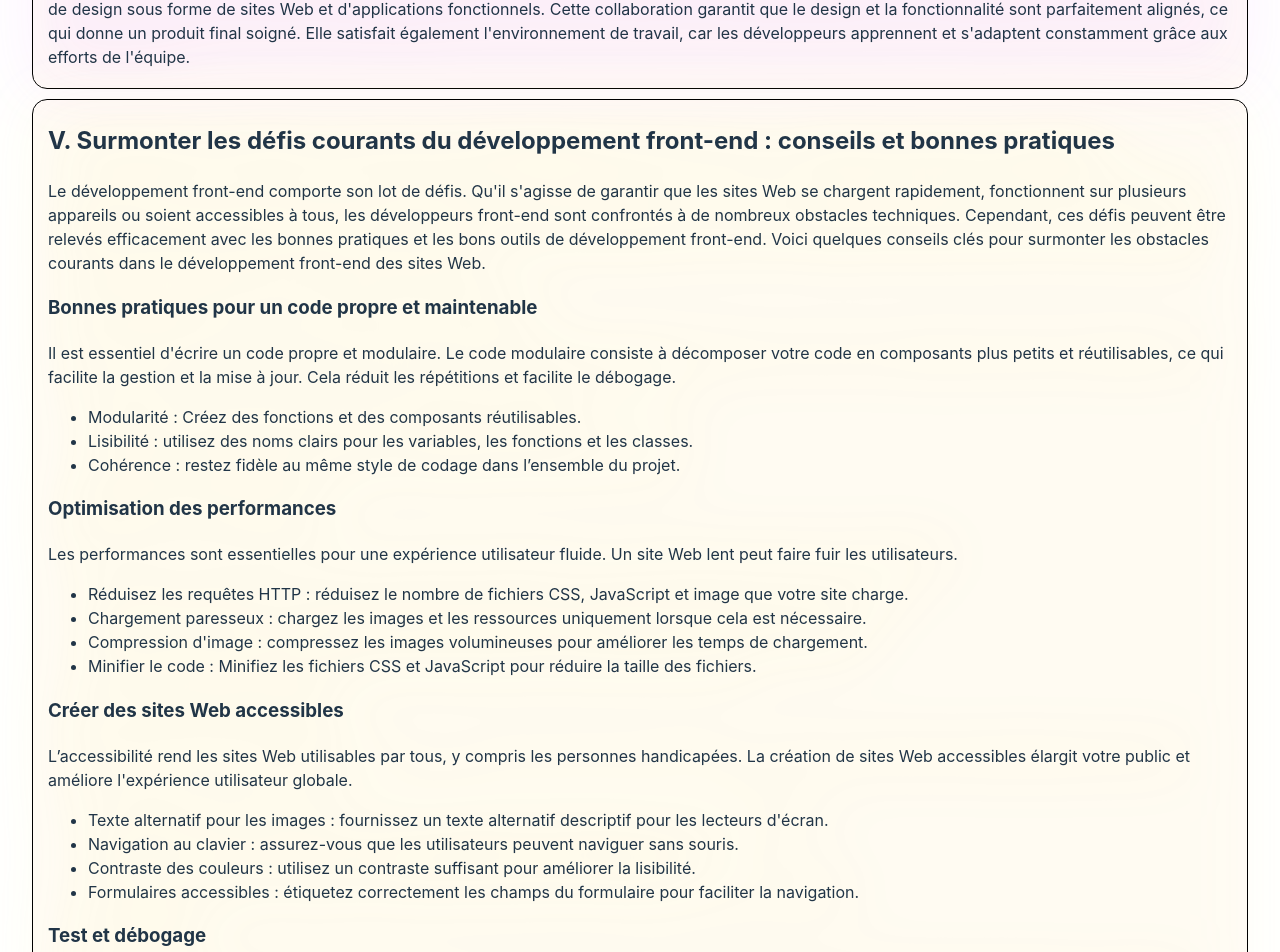
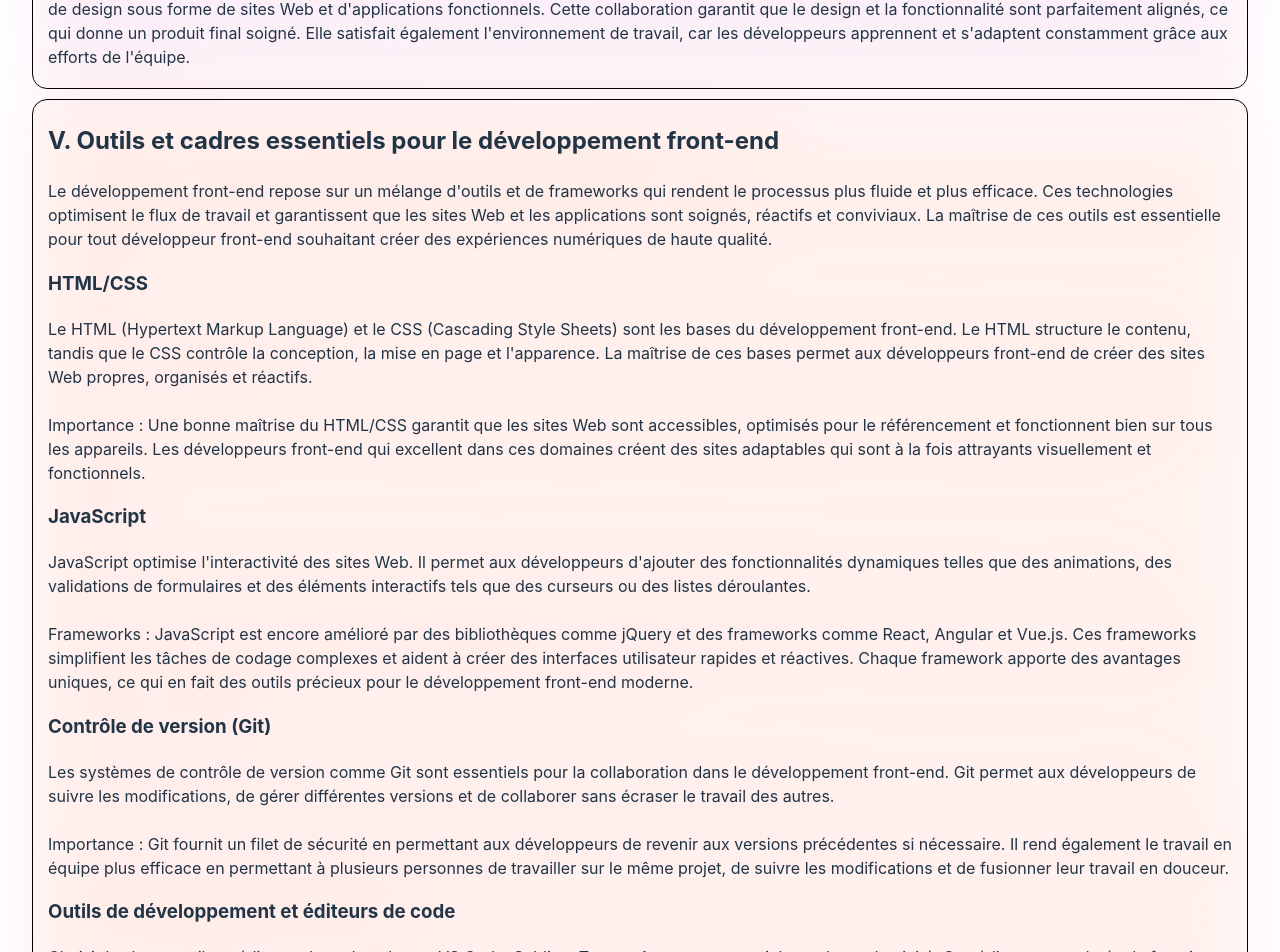
Before and after one commit to JlCln/self-study-01, a React (Vite) app: page / in a window 1280 px wide. Shown: the part 3680-4632 px from the top of the page. Built offline with nearby package versions, Linux system fonts and the light colour scheme.

Commit message:
source added

```diff
--- a/index.html
+++ b/index.html
@@ -2,7 +2,7 @@
 <html lang="en">
   <head>
     <meta charset="UTF-8" />
-    <link rel="icon" type="image/svg+xml" href="/vite.svg" />
+    <link rel="icon" type="image/svg+xml" href="/nebula-1.png" />
     <meta name="viewport" content="width=device-width, initial-scale=1.0" />
     <title>Sujet de veille: A propos du front-end</title>
   </head>
--- a/src/App.css
+++ b/src/App.css
@@ -178,6 +178,14 @@
   filter: drop-shadow(0 0 2em #df61fb60);
 }
 
+#part-five {
+  background-color: rgba(250, 235, 215, 0.156);
+  padding: 3px 15px;
+  border-radius: 15px;
+  border: 1px solid black;
+  filter: drop-shadow(0 0 2em #ff444460);
+}
+
 #last-part {
   background-color: rgba(250, 235, 215, 0.156);
   padding: 3px 15px;
--- a/src/App.tsx
+++ b/src/App.tsx
@@ -6,6 +6,7 @@ import PartOne from './components/PartOne'
 import PartTwo from './components/PartTwo'
 import PartThree from './components/PartThree'
 import LastPart from './components/LastPart'
+import PartFour from './components/PartFour'
 
 function App() {
 
@@ -18,6 +19,7 @@ function App() {
       <PartOne />
       <PartTwo />
       <PartThree />
+      <PartFour />
       <LastPart />
       </div>
     </>
--- a/src/components/LastPart.tsx
+++ b/src/components/LastPart.tsx
@@ -4,7 +4,7 @@ export default function LastPart() {
   return (
     <div className="last-part">
         <section className="section-container" id="last-part">
-        <h2>V. Surmonter les défis courants du développement front-end : conseils et bonnes pratiques</h2>
+        <h2>VI. Surmonter les défis courants du développement front-end : conseils et bonnes pratiques</h2>
 <p>Le développement front-end comporte son lot de défis. Qu'il s'agisse de garantir que les sites Web se chargent rapidement, fonctionnent sur plusieurs appareils ou soient accessibles à tous, les développeurs front-end sont confrontés à de nombreux obstacles techniques. Cependant, ces défis peuvent être relevés efficacement avec les bonnes pratiques et les bons outils de développement front-end. Voici quelques conseils clés pour surmonter les obstacles courants dans le développement front-end des sites Web.</p>
 
 <h3>Bonnes pratiques pour un code propre et maintenable</h3>
@@ -57,6 +57,7 @@ Dans un monde où l'expérience utilisateur est primordiale, les développeurs f
 <br/>
         </section>
         <div className="footer-container">
+            <p className="footer-text">A l'attention de la promo Nebula @ WCS 2024. ✨ <a href="https://dev.to/nicholaswinst14/the-challenges-and-rewards-of-front-end-development-7p4">Source de l'article ici (anglais)</a></p>
 
         </div>
     </div>
--- /dev/null
+++ b/src/components/PartFour.tsx
@@ -0,0 +1,45 @@
+
+
+export default function PartFour() {
+  return (
+    <div className="section-container" id="part-five">
+        <section className="section-five">
+        <h2>V. Outils et cadres essentiels pour le développement front-end</h2>
+        <p>Le développement front-end repose sur un mélange d'outils et de frameworks qui rendent le processus plus fluide et plus efficace. Ces technologies optimisent le flux de travail et garantissent que les sites Web et les applications sont soignés, réactifs et conviviaux. La maîtrise de ces outils est essentielle pour tout développeur front-end souhaitant créer des expériences numériques de haute qualité.</p>
+<section className="section-html">
+<h3>HTML/CSS</h3>
+
+<p>Le HTML (Hypertext Markup Language) et le CSS (Cascading Style Sheets) sont les bases du développement front-end. Le HTML structure le contenu, tandis que le CSS contrôle la conception, la mise en page et l'apparence. La maîtrise de ces bases permet aux développeurs front-end de créer des sites Web propres, organisés et réactifs.<br/>
+<br/>
+
+Importance : Une bonne maîtrise du HTML/CSS garantit que les sites Web sont accessibles, optimisés pour le référencement et fonctionnent bien sur tous les appareils. Les développeurs front-end qui excellent dans ces domaines créent des sites adaptables qui sont à la fois attrayants visuellement et fonctionnels.</p>
+</section>
+<section className="section-css">
+<h3>JavaScript</h3>
+
+<p>JavaScript optimise l'interactivité des sites Web. Il permet aux développeurs d'ajouter des fonctionnalités dynamiques telles que des animations, des validations de formulaires et des éléments interactifs tels que des curseurs ou des listes déroulantes.
+<br/>
+<br/>
+
+Frameworks : JavaScript est encore amélioré par des bibliothèques comme jQuery et des frameworks comme React, Angular et Vue.js. Ces frameworks simplifient les tâches de codage complexes et aident à créer des interfaces utilisateur rapides et réactives. Chaque framework apporte des avantages uniques, ce qui en fait des outils précieux pour le développement front-end moderne.</p>
+</section>
+<section className="section-git">
+<h3>Contrôle de version (Git)</h3>
+
+<p>Les systèmes de contrôle de version comme Git sont essentiels pour la collaboration dans le développement front-end. Git permet aux développeurs de suivre les modifications, de gérer différentes versions et de collaborer sans écraser le travail des autres.
+<br />
+<br />
+Importance : Git fournit un filet de sécurité en permettant aux développeurs de revenir aux versions précédentes si nécessaire. Il rend également le travail en équipe plus efficace en permettant à plusieurs personnes de travailler sur le même projet, de suivre les modifications et de fusionner leur travail en douceur.</p>
+</section>
+<section className="section-vscode">
+<h3>Outils de développement et éditeurs de code</h3>
+
+<p>Choisir les bons outils et éditeurs de code, tels que VS Code, Sublime Text ou Atom, est essentiel pour la productivité. Ces éditeurs sont dotés de fonctions de mise en évidence de la syntaxe, de détection des erreurs et de saisie semi-automatique, ce qui rend le codage plus rapide et moins sujet aux erreurs.
+<br />
+<br />
+Avantages : De nombreux éditeurs sont personnalisables avec des plugins, ce qui permet aux développeurs de créer un environnement adapté à leur flux de travail. L'utilisation des bons outils aide les développeurs front-end à travailler efficacement et à éviter les erreurs courantes, garantissant ainsi un produit final de haute qualité.</p>
+</section>
+    </section>
+    </div>
+  )
+}
```
Also changed, not shown: src/components/PartFive.tsx (added).
